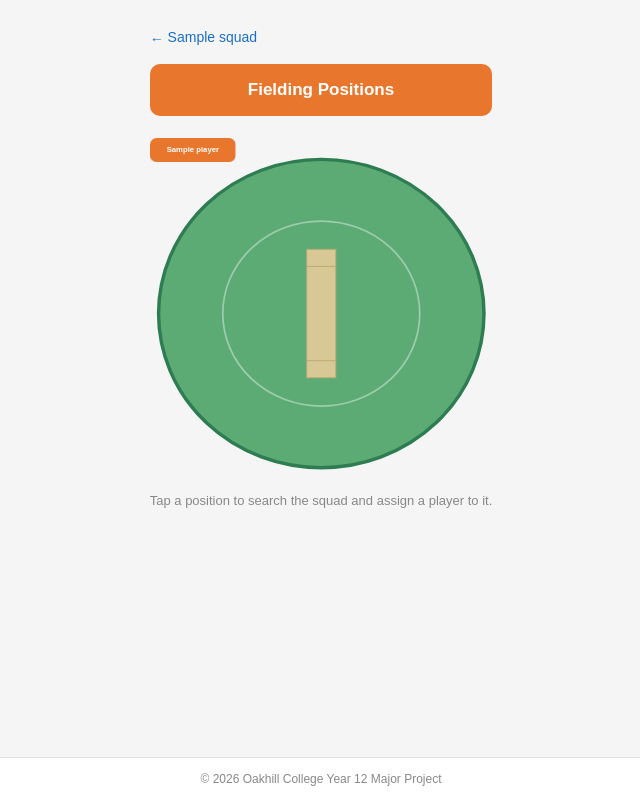
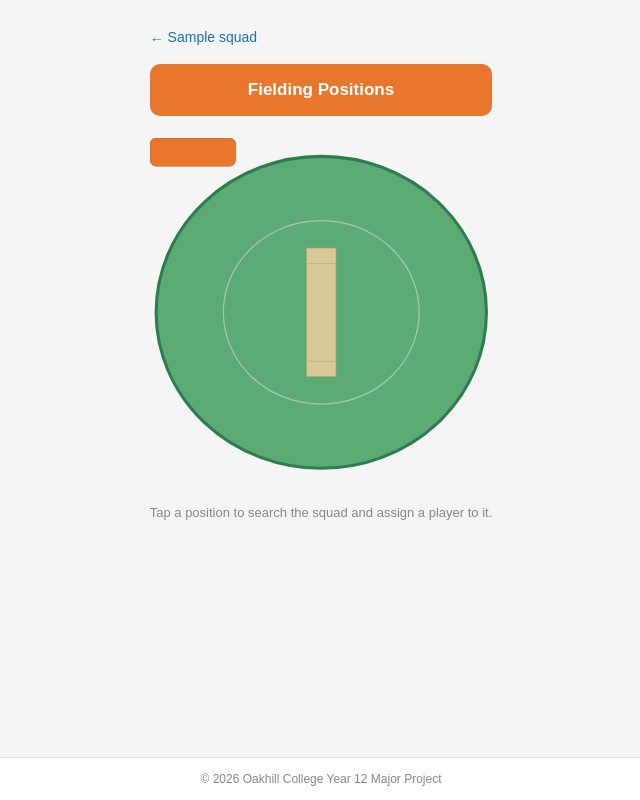
Before and after one commit to H4rm4n08/major_project, a Django app: template my_app/templates/my_app/squad_fielding.html in a window 1280 px wide. Shown: the whole page, without its empty margins (319-959 px from the left). Run offline with Django 3.2, Linux system fonts and the light colour scheme; the template is opened without the code that fills it: most values are stand-ins (such as "Sample title", 1, 10 or a date in 2020).

Commit message:
Rebuild fielding diagram as pure SVG, larger and fully legible
The previous foreignObject-based HTML pills weren't reliably picking up
their background/sizing styling and text was overflowing the boxes. Switched
to plain SVG <rect>/<text> with manual word-wrapping (splits long labels
like "Deep Backward Square-Leg" into two balanced lines via tspans), which
renders consistently without depending on embedded-HTML CSS support. Also
enlarged the diagram (560x580 viewBox, up to 640px wide) so every position
label is comfortably readable.

```diff
--- a/my_app/static/my_app/styles.css
+++ b/my_app/static/my_app/styles.css
@@ -826,6 +826,10 @@ body {
     padding: 28px 20px 40px;
 }
 
+.squad-detail-page--wide {
+    max-width: 640px;
+}
+
 .squad-detail-header {
     display: flex;
     align-items: flex-start;
@@ -1024,44 +1028,13 @@ body {
 
 .field-diagram {
     width: 100%;
-    max-width: 420px;
+    max-width: 600px;
     display: block;
     margin: 18px auto 12px;
 }
 
-.field-pos-pill {
-    width: 100%;
-    height: 100%;
-    background: #dce8fb;
-    border-radius: 8px;
-    display: flex;
-    align-items: center;
-    justify-content: center;
-    text-align: center;
-    box-shadow: 0 1px 3px rgba(0, 0, 0, 0.15);
-}
-
-.field-pos-pill.filled {
-    background: #e8762c;
-}
-
-.field-pos-pill a {
-    width: 100%;
-    height: 100%;
-    display: flex;
-    align-items: center;
-    justify-content: center;
-    color: #1a2b6b;
-    font-size: 9px;
-    font-weight: 700;
-    text-decoration: none;
-    line-height: 1.1;
-    padding: 2px;
-    overflow: hidden;
-}
-
-.field-pos-pill.filled a {
-    color: #fff;
+.field-diagram a {
+    cursor: pointer;
 }
 
 .field-diagram-hint {
--- a/my_app/templates/my_app/squad_fielding.html
+++ b/my_app/templates/my_app/squad_fielding.html
@@ -2,27 +2,31 @@
 {% block title %}Fielding Positions – Dream Squad{% endblock %}
 
 {% block content %}
-<div class="squad-detail-page">
+<div class="squad-detail-page squad-detail-page--wide">
 
   <a class="cric-back" href="{% url 'my_app:squad_detail' squad.id %}">&#8592; {{ squad.squad_name }}</a>
 
   <div class="bowling-lineup-banner">Fielding Positions</div>
 
-  <svg class="field-diagram" viewBox="0 0 400 400" xmlns="http://www.w3.org/2000/svg">
-    <ellipse cx="200" cy="205" rx="190" ry="180" fill="#5cab74" stroke="#2e7d52" stroke-width="4" />
-    <ellipse cx="200" cy="205" rx="115" ry="108" fill="none" stroke="#ffffff" stroke-opacity="0.4" stroke-width="2" />
-    <rect x="183" y="130" width="34" height="150" fill="#d8c896" stroke="#bba86f" stroke-width="1" />
-    <line x1="183" y1="150" x2="217" y2="150" stroke="#bba86f" stroke-width="1" />
-    <line x1="183" y1="260" x2="217" y2="260" stroke="#bba86f" stroke-width="1" />
+  <svg class="field-diagram" viewBox="0 0 560 580" xmlns="http://www.w3.org/2000/svg">
+    <ellipse cx="280" cy="285" rx="270" ry="255" fill="#5cab74" stroke="#2e7d52" stroke-width="5" />
+    <ellipse cx="280" cy="285" rx="160" ry="150" fill="none" stroke="#ffffff" stroke-opacity="0.4" stroke-width="2" />
+    <rect x="256" y="180" width="48" height="210" fill="#d8c896" stroke="#bba86f" stroke-width="1" />
+    <line x1="256" y1="205" x2="304" y2="205" stroke="#bba86f" stroke-width="1" />
+    <line x1="256" y1="365" x2="304" y2="365" stroke="#bba86f" stroke-width="1" />
 
     {% for row in lineup %}
-      <foreignObject x="{{ row.pill_x }}" y="{{ row.pill_y }}" width="100" height="28">
-        <div xmlns="http://www.w3.org/1999/xhtml" class="field-pos-pill{% if row.squad_player %} filled{% endif %}">
-          <a href="{% url 'my_app:squad_fielding_slot' squad.id row.slot %}" title="{{ row.label }}{% if row.squad_player.player.stats.overall_rating %} — OVR {{ row.squad_player.player.stats.overall_rating }}{% endif %}">
-            {% if row.squad_player %}{{ row.squad_player.player.name }}{% else %}{{ row.label }}{% endif %}
-          </a>
-        </div>
-      </foreignObject>
+      <a href="{% url 'my_app:squad_fielding_slot' squad.id row.slot %}">
+        <title>{{ row.label }}{% if row.squad_player.player.stats.overall_rating %} — OVR {{ row.squad_player.player.stats.overall_rating }}{% endif %}</title>
+        <rect x="{{ row.rect_x }}" y="{{ row.rect_y }}" width="140" height="46" rx="10"
+              fill="{% if row.squad_player %}#e8762c{% else %}#dce8fb{% endif %}"
+              stroke="{% if row.squad_player %}#b85a1f{% else %}#aac4ea{% endif %}" stroke-width="1" />
+        <text x="{{ row.x }}" y="{{ row.y }}" text-anchor="middle"
+              font-size="14" font-weight="700"
+              fill="{% if row.squad_player %}#ffffff{% else %}#1a2b6b{% endif %}">
+          {% for ts in row.tspans %}<tspan x="{{ row.x }}" dy="{{ ts.dy }}">{{ ts.text }}</tspan>{% endfor %}
+        </text>
+      </a>
     {% endfor %}
   </svg>
 
```
Also changed, not shown: my_app/views.py (+49 -25 lines).
